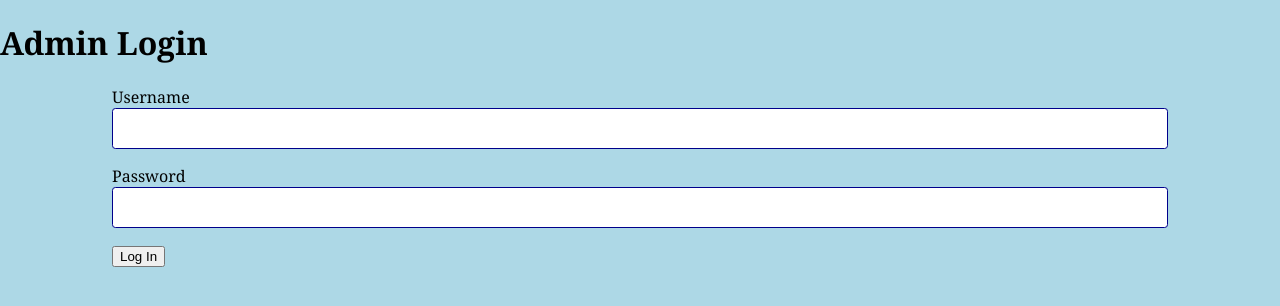
After one commit to crex424/Ice-Cream, a Node server app: page /login in a window 1280 px wide. The commit adds this page. Shown: the top 306 px of the page. Run offline with Node 20, Linux system fonts and the light colour scheme.

Commit message:
Added login func

```diff
--- a/app.js
+++ b/app.js
@@ -37,6 +37,15 @@ app.use(session({
     cookie: { maxAge: 1000 * 60 * 60 }
 }));
 
+// Only let logged in users through; send everyone else to /login
+function requireLogin(req, res, next) {
+    if (req.session.loggedIn) {
+        next();
+    } else {
+        res.redirect('/login');
+    }
+}
+
 // Port
 const PORT = 3001;
 
@@ -49,10 +58,36 @@ app.use(express.urlencoded({ extended: true }));
 app.set('view engine', 'ejs');
 
 app.get('/', (req, res) => {
-    //res.send('Pizza Time!');
-    //res.sendFile(`${import.meta.dirname}/views/home.html`)
 
     res.render('home');
+});
+
+app.get('/login', (req, res) => {
+
+    res.render('login', {error: null});
+});
+
+// Process the login form
+app.post('/login', (req,res) => {
+    const username = req.body.username;
+    const password = req.body.password;
+
+    // Compare the form values to the values in .env
+    if (username === process.env.ADMIN_USER && password === process.env.ADMIN_PASSWORD) {
+        req.session.loggedIn = true;
+        res.redirect('/admin');
+    } else {
+        res.render('login', {error: 'Invalid username or password.'});
+    }
+});
+
+// Log out - http://localhost:3000/logout
+// req.session.destroy() deletes the session from the server.
+// When it's finished, we send the user back to the login page.
+app.get('/logout', (req, res) => {
+    req.session.destroy(() => {
+        res.redirect('/login');
+    });
 });
 
 app.get('/db-test', async(req, res) => {
@@ -82,7 +117,7 @@ app.post('/submit-order', async(req, res) => {
 
     // Define an SQL query to INSERT new order
     const sql = `INSERT INTO orders (name, email, flavor, cone, toppings, comment)
-                    VALUES(?, ?, ?, ?, ?, ?, ?)`;
+                    VALUES(?, ?, ?, ?, ?, ?)`;
     // Create an array of parameters from order data
     const params = [
         order.name,
@@ -104,7 +139,7 @@ app.post('/submit-order', async(req, res) => {
     res.render('confirm', {order})
 })
 
-app.get('/admin', async(req, res) =>{
+app.get('/admin', requireLogin, async(req, res) =>{
     try {
         const [orders] = await pool.query('SELECT * FROM orders ORDER BY timestamp DESC');
         console.log(orders);
--- a/public/styles/ice-cream.css
+++ b/public/styles/ice-cream.css
@@ -31,7 +31,7 @@ form {
     margin: 0 auto;
     padding: 0 1rem 2rem 1rem;
 }
-input[type="text"], input[type="email"], select, textarea {
+input[type="text"], input[type="email"], input[type="password"], select, textarea {
     width: 100%;
     border: 1px solid darkblue;
     border-radius: .25em;
@@ -61,3 +61,8 @@ textarea {
     display: none;
     color: red;
 }
+
+.login-error {
+    color: darkred;
+    font-weight: bold;
+}
--- a/views/admin.ejs
+++ b/views/admin.ejs
@@ -12,6 +12,7 @@
 </head>
 <body>
     <h1>Orders</h1>
+    <a href="/logout">Log out</a>
     <table id="order-table" class="display">
     <thead>
         <tr>
--- /dev/null
+++ b/views/login.ejs
@@ -0,0 +1,26 @@
+<!DOCTYPE html>
+<html lang="en">
+<head>
+    <meta charset="UTF-8">
+    <meta name="viewport" content="width=device-width, initial-scale=1.0">
+    <title>Login</title>
+
+    <link rel="stylesheet" href="styles/ice-cream.css">
+</head>
+<body>
+    <h1>Admin Login</h1>
+    <% if (error) { %>
+        <p class="login-error"><%= error %></p>
+    <% } %>
+
+    <form action="/login" method="post">
+        <label for="username">Username</label>
+        <input type="text" id="username" name="username" required>
+
+        <label for="password">Password</label>
+        <input type="text" name="password" id="password" required>
+
+        <button type="submit">Log In</button>
+    </form>
+</body>
+</html>
```
